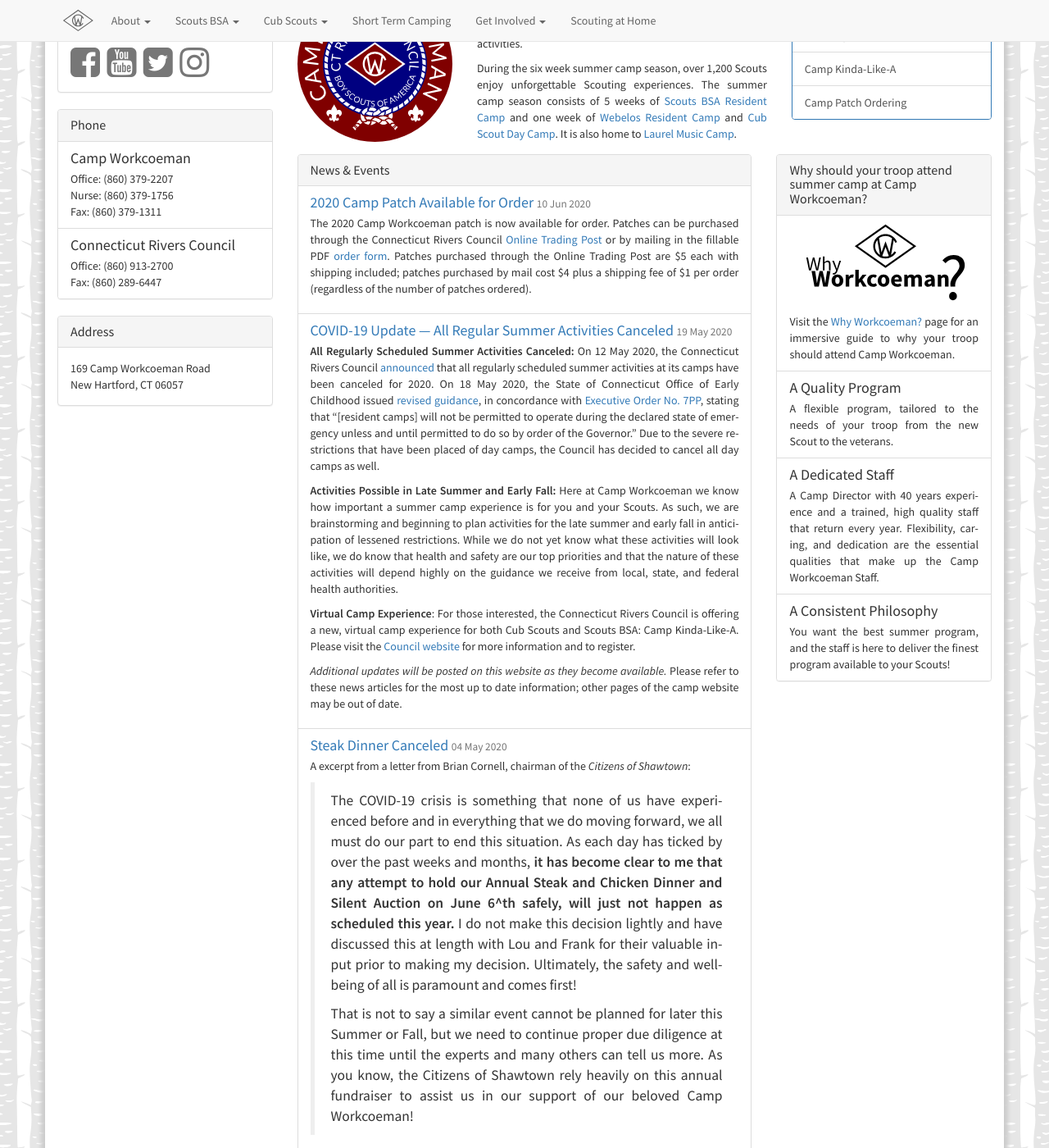
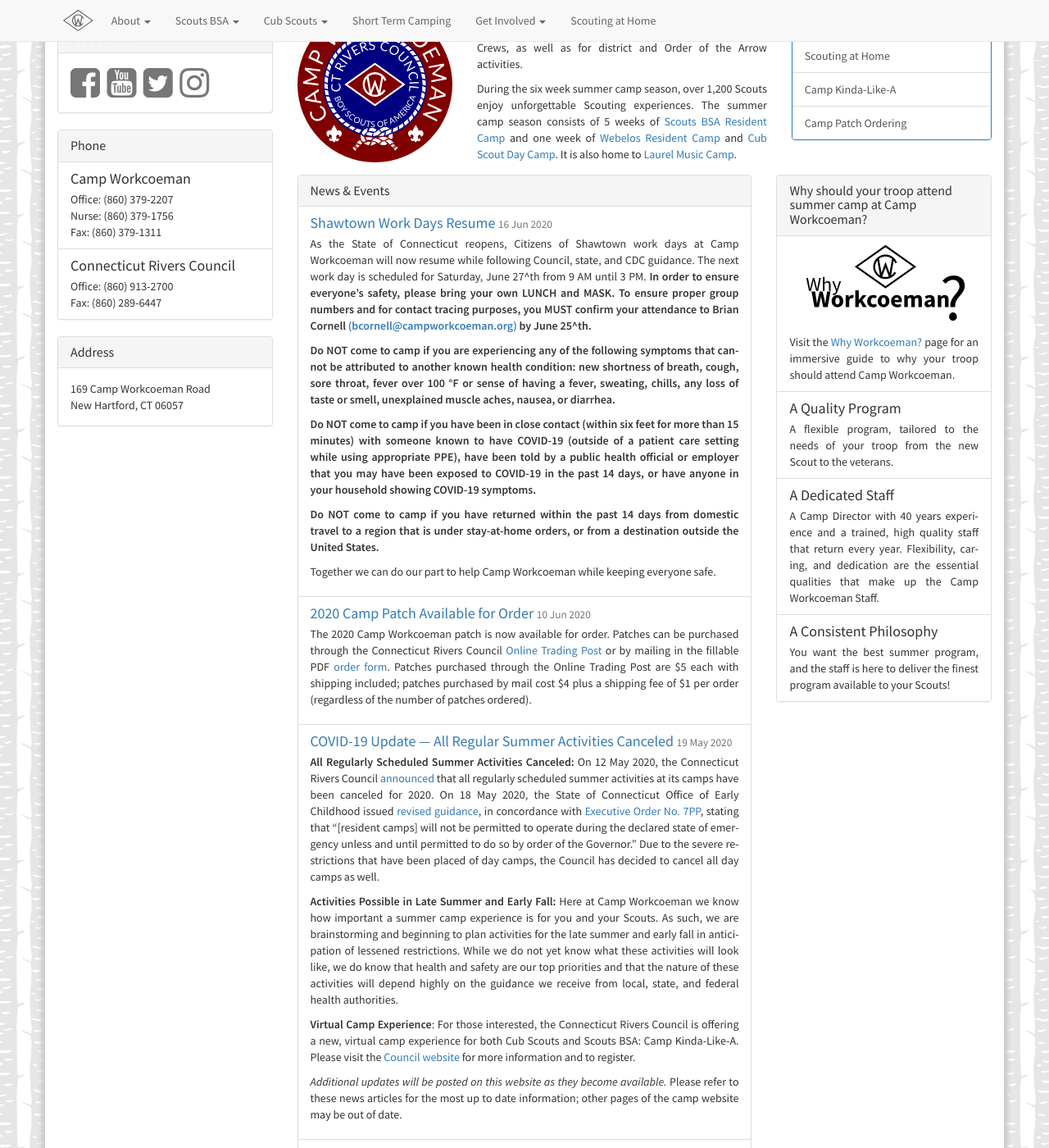
Before and after one commit to campworkcoeman/campworkcoeman.org, a Jekyll site: the page built from index.html, in a window 1280 px wide and 1400 px high, scrolled down 835 px. Shown: the whole window at 82% size. Built offline with Jekyll 4.4.1, drawn with Linux system fonts in a browser that asks for light colours; nearby versions of some CDN libraries; Markdown is read by kramdown in place of the engine named in the settings; some of the changed text lies outside the part shown.

Commit message:
Update COVID-19 statement for work day resumption and patch sales, add work day info, and update Scouting at Home.

```diff
--- a/_includes/announcement.html
+++ b/_includes/announcement.html
@@ -4,7 +4,8 @@
 <div id="announcement">
     <div class="alert alert-danger">
     <h3 class="list-group-item-heading">COVID-19 Update</h3>
-    <p><em>19 May 2020</em> &mdash; <b>Camp Workcoeman is currently closed due to the COVID-19 pandemic, and all regularly scheduled summer programs are canceled.</b> There will be no camping, work days, etc. until further notice. Beaver Day is postponed indefinitely. Activities may be possible in the late summer and early fall if conditions permit. We do not yet know what these activities will look like; however, the safety of our Scouts, staff, and guests is and will always be our top priority.</p>
+    <p><em>16 June 2020</em> &mdash; <b>Camp Workcoeman has now reopened in a very limited capacity, but all regularly scheduled summer programs remain canceled.</b> There will be no camping until further notice, but limited work days have now resumed while following Council, state, and CDC guidance. Beaver Day is postponed indefinitely. Activities may be possible in the late summer and early fall if conditions permit. We do not yet know what these activities will look like; however, the safety of our Scouts, staff, and guests is and will always be our top priority.</p>
+    <p><em>10 June 2020</em> &mdash; The 2020 camp patch is now available for order. <a href="https://campworkcoeman.org/about/news/2020/06/10/2020-camp-patch-available/">Click here</a> for more information.</p>
     <p><em>29 April 2020</em> &mdash; A new <a href="https://campworkcoeman.org/scouting-at-home/">Scouting at Home</a> section of this website has been created to catalog weekly videos and challenges posted to camp social media channels aimed at keeping you occupied and engaged during these difficult times.</p>
     <p><b>More details and updates are available under the <a href="https://campworkcoeman.org/about/news/">News & Events</a> section of this website. These news articles contain the latest information available; other pages on the camp website may be out of date.</b></p>
     </div>
--- /dev/null
+++ b/about/news/_posts/2020-06-16-shawtown-work-days-resume.md
@@ -0,0 +1,15 @@
+---
+published: true
+layout: news-item
+title: Shawtown Work Days Resume
+---
+
+As the State of Connecticut reopens, Citizens of Shawtown work days at Camp Workcoeman will now resume while following Council, state, and CDC guidance. The next work day is scheduled for Saturday, June 27^th from 9 AM until 3 PM. **In order to ensure everyone's safety, please bring your own LUNCH and MASK. To ensure proper group numbers and for contact tracing purposes, you MUST confirm your attendance to Brian Cornell [(bcornell@campworkcoeman.org)](mailto:bcornell@campworkcoeman.org) by June 25^th.**
+
+**Do NOT come to camp if you are experiencing any of the following symptoms that cannot be attributed to another known health condition: new shortness of breath, cough, sore throat, fever over 100 &deg;F or sense of having a fever, sweating, chills, any loss of taste or smell, unexplained muscle aches, nausea, or diarrhea.**
+
+**Do NOT come to camp if you have been in close contact (within six feet for more than 15 minutes) with someone known to have COVID-19 (outside of a patient care setting while using appropriate PPE), have been told by a public health official or employer that you may have been exposed to COVID-19 in the past 14 days, or have anyone in your household showing COVID-19 symptoms.**
+
+**Do NOT come to camp if you have returned within the past 14 days from domestic travel to a region that is under stay-at-home orders, or from a destination outside the United States.**
+
+Together we can do our part to help Camp Workcoeman while keeping everyone safe.
--- a/get-involved/work-days.md
+++ b/get-involved/work-days.md
@@ -7,7 +7,15 @@
 ---
 
 <div class="alert alert-warning">
-<strong>All work days are canceled until further notice due to COVID-19.</strong>
+<p>As the State of Connecticut reopens, Citizens of Shawtown work days at Camp Workcoeman will now resume while following Council, state, and CDC guidance. In order to ensure everyone's safety, please bring your own LUNCH and MASK. To ensure proper group numbers and for contact tracing purposes, you MUST confirm your attendance to Brian Cornell (<a href="mailto:bcornell@campworkcoeman.org">bcornell@campworkcoeman.org</a>) at least two days prior to the work day.</p>
+
+<p>Do NOT come to camp if you are experiencing any of the following symptoms that cannot be attributed to another known health condition: new shortness of breath, cough, sore throat, fever over 100 &deg;F or sense of having a fever, sweating, chills, any loss of taste or smell, unexplained muscle aches, nausea, or diarrhea.</p>
+
+<p>Do NOT come to camp if you have been in close contact (within six feet for more than 15 minutes) with someone known to have COVID-19 (outside of a patient care setting while using appropriate PPE), have been told by a public health official or employer that you may have been exposed to COVID-19 in the past 14 days, or have anyone in your household showing COVID-19 symptoms.</p>
+
+<p>Do NOT come to camp if you have returned within the past 14 days from domestic travel to a region that is under stay-at-home orders, or from a destination outside the United States.</p>
+
+<p>Together we can do our part to help Camp Workcoeman while keeping everyone safe.</p>
 </div>
 
 ## Shawtown Work Days
@@ -25,6 +33,8 @@
 ~~Saturday, May 16, 2020 (Note: Third Saturday, OA Weekend)~~ **Canceled**
 
 ~~Saturday, June 6, 2020 (Note: First Saturday, Beaver Day)~~ **Postponed Indefinitely**
+
+[Saturday, June 27, 2020]({{ site.url }}/about/news/2020/06/16/shawtown-work-days-resume/)
 
 Saturday, July 25, 2020
 
```
Also changed, not shown: _sahposts/2020-06-12-singing-in-the-rain.md (added, +10 -0 lines).
